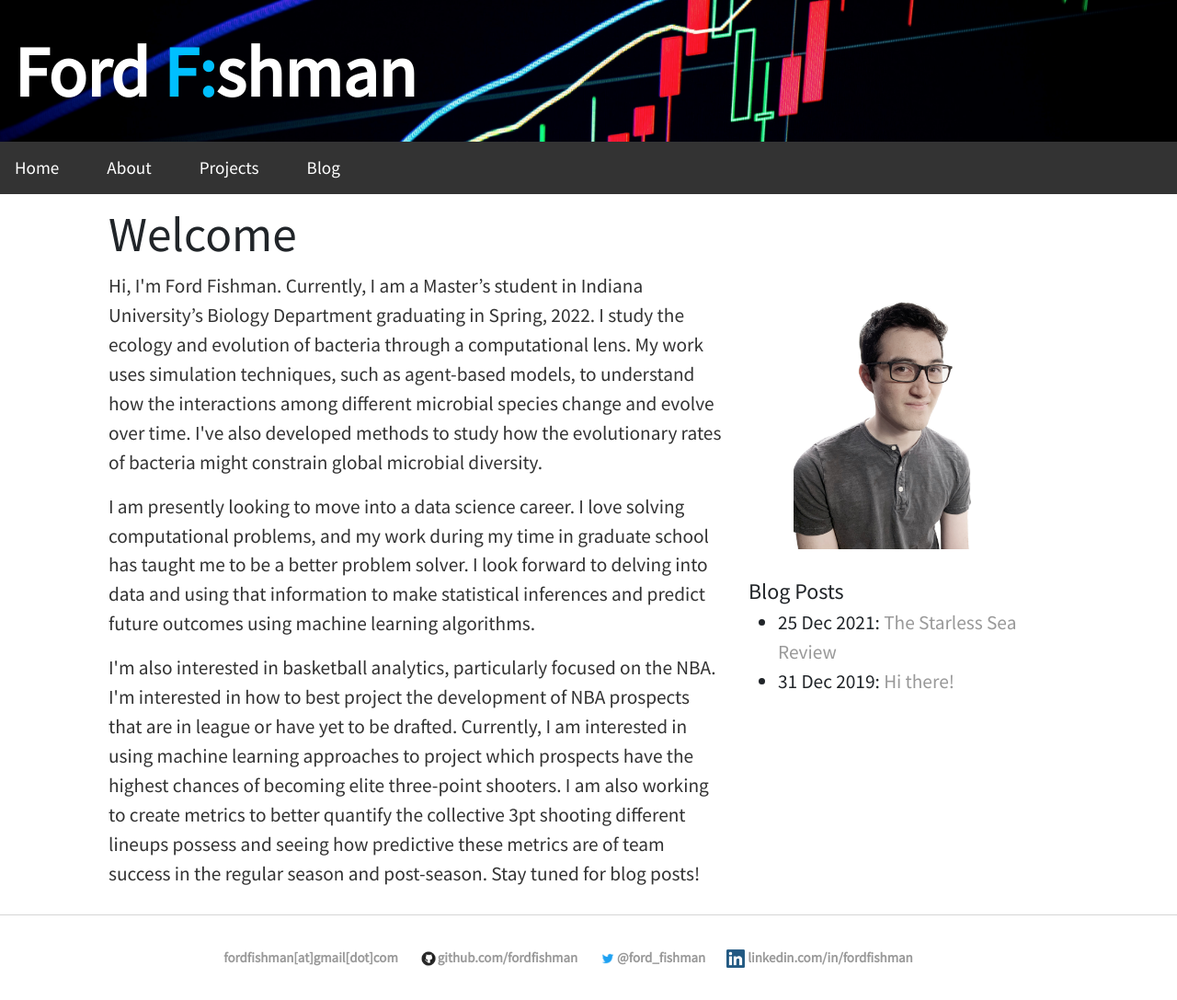
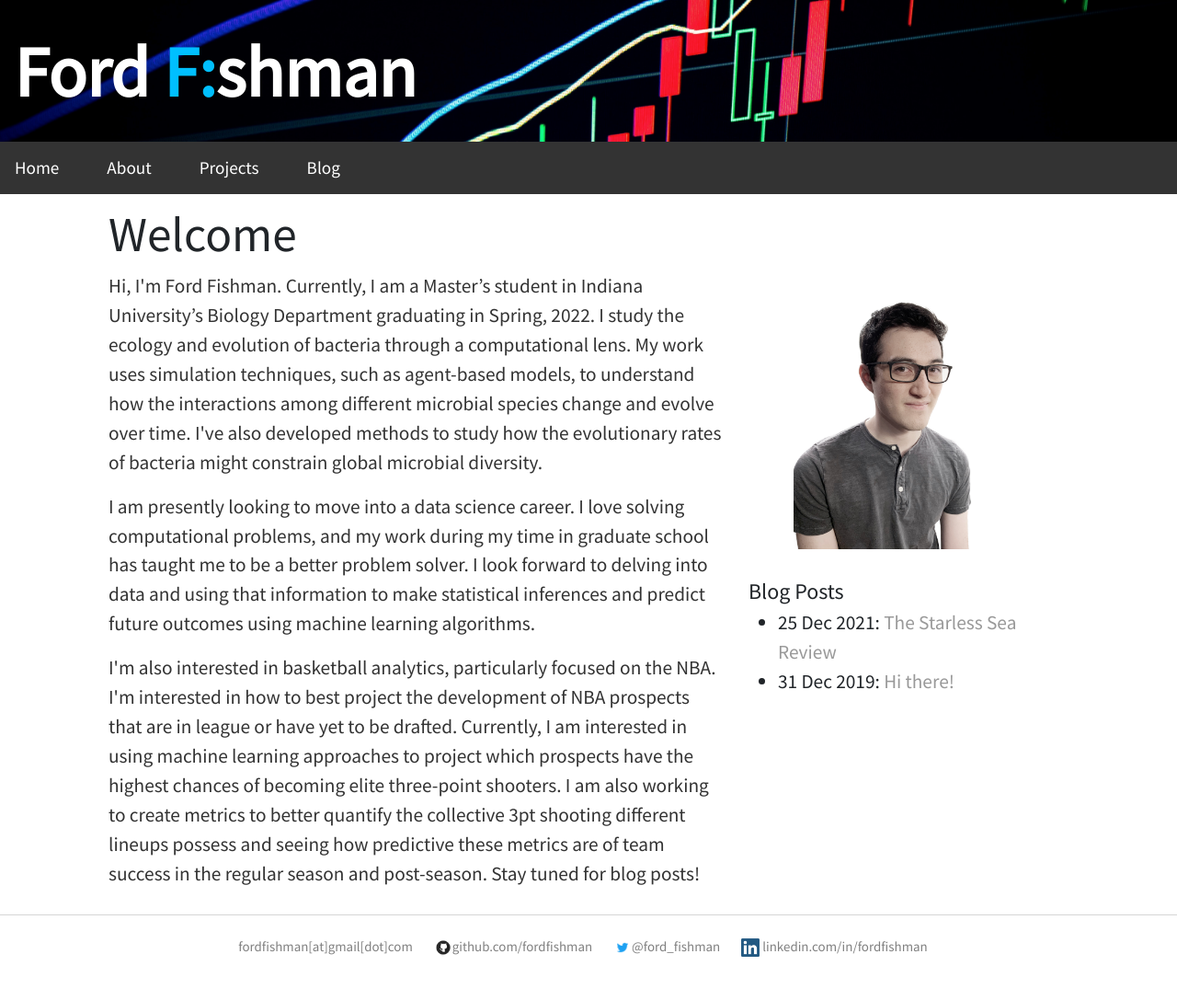
Before and after one commit to fordfishman/fordfishman.github.io, a Jekyll site: the page built from index.html, in a window 1280 px wide. Shown: the whole page at 92% size. Built offline with Jekyll 4.4.1, drawn with Linux system fonts in a browser that asks for light colours; after the commit the page ends 1063 px from its top, so only the background shows below that.

Commit message:
footer formatting

```diff
--- a/css/main.css
+++ b/css/main.css
@@ -72,7 +72,6 @@
     font-size: 1.0em;
     color: #333;
     text-align: left;
-    /* text-justify: inter-word; */
     line-height: 1.5;
 }
 footer {
@@ -83,10 +82,13 @@
   list-style-type: none;
   list-style: none;
   margin: 0;
-  padding: 12px;
+  /* padding: 12px; */
   overflow: hidden;
-  font-weight: bold;
 }
+footer a{
+  color: gray;
+}
+
 ul.posts {
     margin: 20px auto 40px;
     font-size: 1.5em;
```
